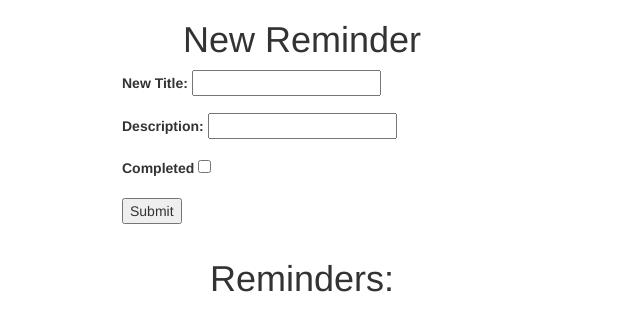
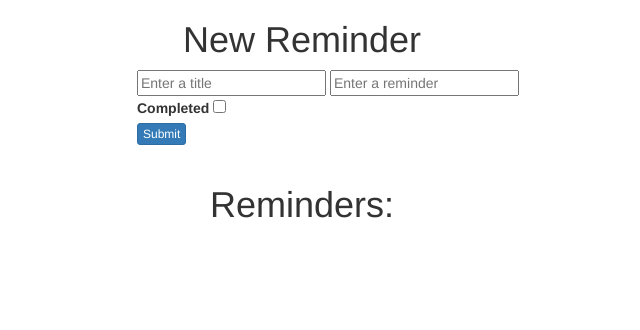
Before and after one commit to mraballard/reminders, a website: page public/index.html in a window 1280 px wide. Shown: the whole page, without its empty margins (338-978 px from the left). Drawn offline with nearby package versions, Linux system fonts and the light colour scheme; some packages are replaced by stand-ins of ours.

Commit message:
added button classes, colors, restyled new reminder form

```diff
--- a/public/index.html
+++ b/public/index.html
@@ -21,22 +21,20 @@
         <h1>New Reminder</h1>
       </div>
       <div class="row">
-        <div class="col-xs-4 col-xs-offset-4">
-          <form ng-submit="mainCtrl.newReminder(newReminder)">
-            <div class="form-group">
-              <label for="new">New Title:</label>
-              <input ng-model="newReminder.title" type="text" name="title" value="Enter a title">
+        <div class="col-xs-6 col-sm-6 col-sm-offset-4 card">
+          <form class="inline" ng-submit="mainCtrl.newReminder(newReminder)">
+            <div class="col-xs-12">
+              <label class="sr-only" for="new">New Title:</label>
+              <input ng-model="newReminder.title" type="text" name="title" placeholder="Enter a title">
+              <label class="sr-only" for="new">Description:</label>
+              <input ng-model="newReminder.body" type="text" name="body" placeholder="Enter a reminder">
             </div>
-            <div class="form-group">
-              <label for="new">Description:</label>
-              <input ng-model="newReminder.body" type="text" name="body" value="Enter a reminder">
-            </div>
-            <div class="form-group">
+            <div class="col-xs-12">
               <label for="done">Completed</label>
               <input ng-model="newReminder.done" type="checkbox" name="Done" value="true">
             </div>
-            <div class="form-group">
-              <button type="submit" name="button">Submit</button>
+            <div class="col-xs-12">
+              <button class="btn btn-primary btn-xs" type="submit" name="button">Submit</button>
             </div>
           </form>
         </div>
@@ -46,26 +44,24 @@
         <h1>Reminders:</h1>
       </div>
       <div class="row">
-        <div class="col-xs-12 card" ng-repeat="reminder in mainCtrl.reminders">
-
+        <div class="col-xs-6 card" ng-repeat="reminder in mainCtrl.reminders">
           <form class="inline" ng-submit="mainCtrl.updateReminder(reminder, $index)">
-            <div class="col-xs-12 col-sm-8 col-sm-offset-4">
+            <div class="col-xs-12">
               <label class="sr-only" for="new">New Title:</label>
               <input ng-model="reminder.title" type="text" name="title" value="{{reminder.title}}">
               <label class="sr-only" for="new">Description:</label>
               <input ng-model="reminder.body" type="text" name="body" value="{{reminder.body}}">
             </div>
-            <div class="col-xs-12 col-sm-8 col-sm-offset-4">
+            <div class="col-xs-12">
               <label for="done">Completed</label>
               <input ng-model="reminder.done" type="checkbox" name="Done" value="{{reminder.done}}">
             </div>
-            <div class="col-xs-12 col-sm-8 col-sm-offset-4">
-              <button type="submit" name="button">Submit</button>
-              <button ng-click="mainCtrl.deleteReminder(reminder)" type="button" name="delete">Delete</button>
+            <div class="col-xs-12">
+              <button class="btn btn-primary btn-xs" type="submit" name="button">Submit</button>
+              <button class="btn btn-danger btn-xs" ng-click="mainCtrl.deleteReminder(reminder)" type="button" name="delete">Delete</button>
             </div>
-
           </form>
-        </ul>
+        </div>
       </div>
 
 
```
